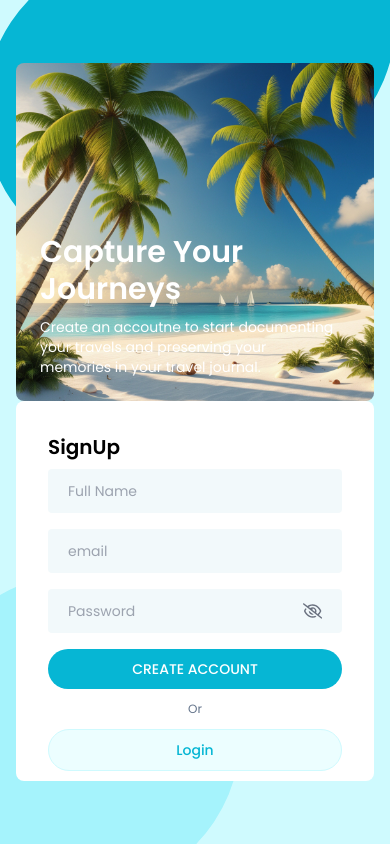
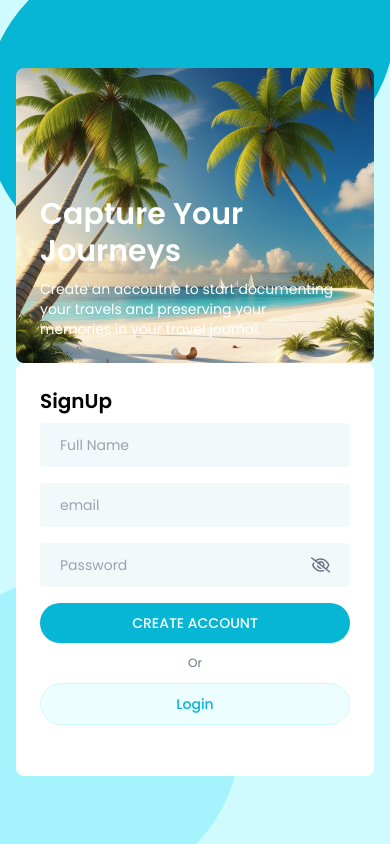
Before and after one commit to ashish0987aashish/travel-app, a React (Vite) app in the folder frontend/travel-story-app/: page /signup in a window 390 px wide. Built offline with nearby package versions, Linux system fonts and the light colour scheme.

Commit message:
Update SignUp.jsx

```diff
--- a/frontend/travel-story-app/src/pages/Auth/SignUp.jsx
+++ b/frontend/travel-story-app/src/pages/Auth/SignUp.jsx
@@ -68,7 +68,7 @@ const SignUp = () => {
       <div className="login-ui-box bg-cyan-200 -bottom-40 right-1/2" />
 
       <div className="container h-screen flex flex-col lg:flex-row items-center justify-center px-4 lg:px-20 my-auto">
-        <div className="w-full lg:w-2/4 h-[40vh] lg:h-[90vh] flex items-end signup-bagha bg-cover bg-center rounded-lg p-6 lg:p-10 z-50">
+        <div className="w-full lg:w-2/4 h-[35vh] lg:h-[90vh] flex items-end signup-bagha bg-cover bg-center rounded-lg p-6 lg:p-10 z-50">
           <div>
             <h4 className="text-3xl lg:text-5xl text-white font-semibold leading-tight lg:leading-[58px]">
               Capture Your <br /> Journeys
@@ -79,7 +79,7 @@ const SignUp = () => {
           </div>
         </div>
 
-        <div className="w-full lg:w-2/4 h-[45vh] lg:h-[75vh] bg-white rounded-lg lg:rounded-r-lg relative p-8 lg:p-16 shadow-cyan-200/20">
+        <div className="w-full lg:w-2/4 h-[49vh] lg:h-[75vh] bg-white rounded-lg lg:rounded-r-lg relative p-6 lg:p-16 shadow-cyan-200/20">
           <form onSubmit={handleSignUp} action="">
             <h4 className="text-xl lg:text-2xl font-semibold mb-2 lg:mb-7">SignUp</h4>
 
```
